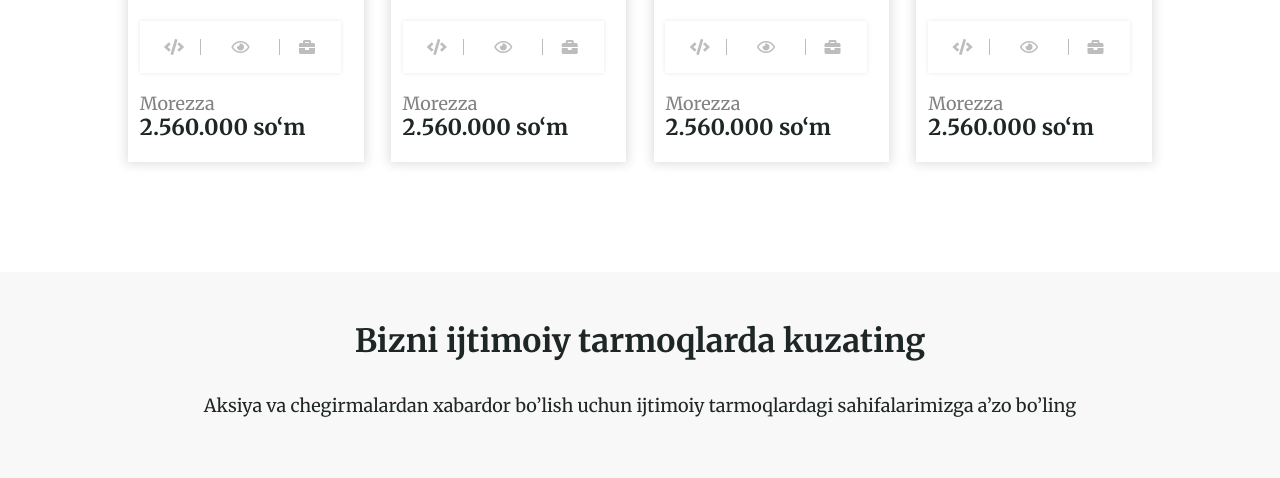
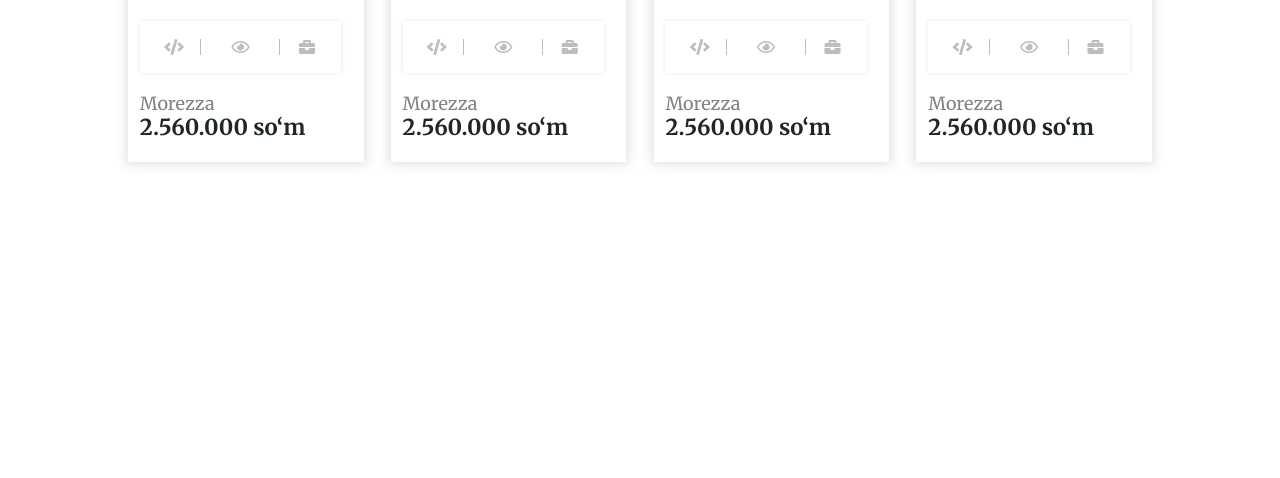
Before and after one commit to UchqunTurdiyev/italiano-mebel, a plain HTML site: page index.html in a window 1280 px wide. Shown: the part 3728-4206 px from the top of the page. After the commit the page ends 4000 px from the top, so only its background shows below. Drawn offline with Linux system fonts and the light colour scheme; a web font is replaced by a local one.

Commit message:
italiano website media

```diff
--- a/index.html
+++ b/index.html
@@ -237,7 +237,7 @@
 
     <!--MEDIA SECTION  -->
 
-    <section class="media">
+    <!-- <section class="media">
         <h1>Bizni ijtimoiy tarmoqlarda kuzating</h1>
         <p>Aksiya va chegirmalardan xabardor bo’lish uchun ijtimoiy tarmoqlardagi sahifalarimizga a’zo bo’ling</p>
         <div class="media_icons">
@@ -291,7 +291,7 @@
                 </div>
         </div>
 
-          </section>
+          </section> -->
 
         <!-- FOOTER SECTION -->
 
```
